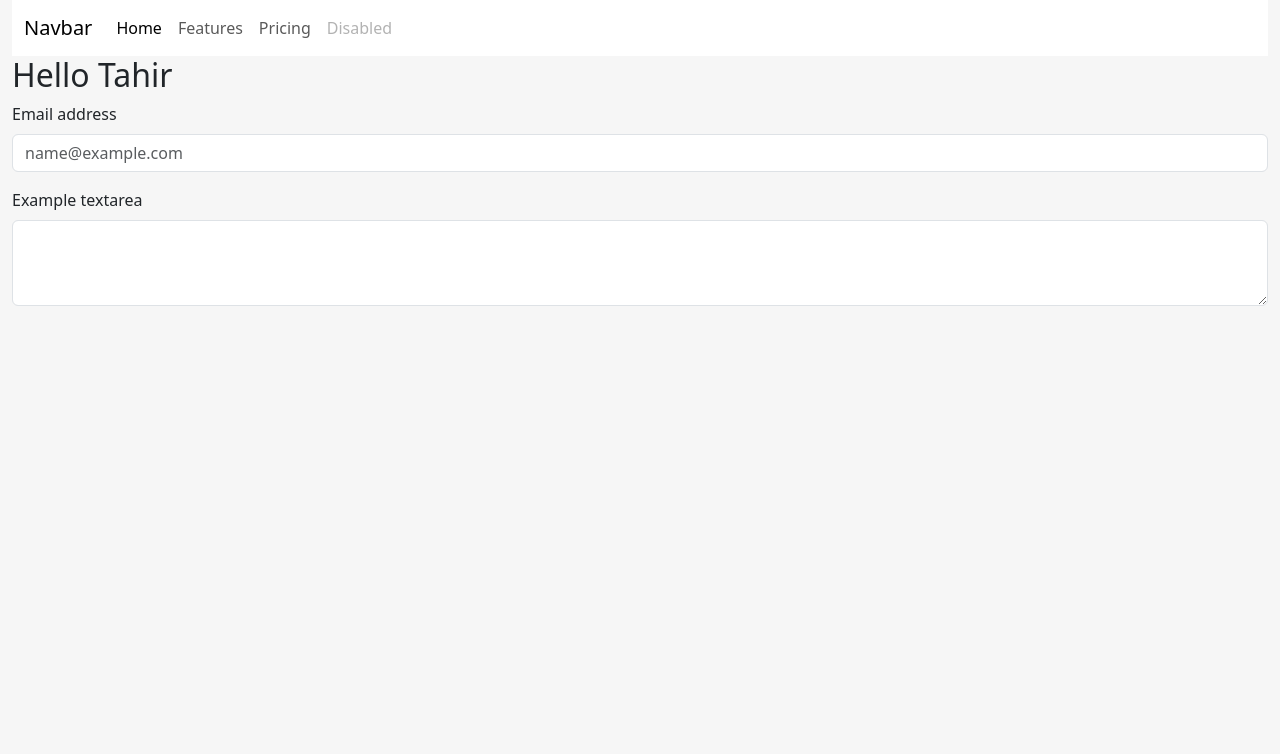
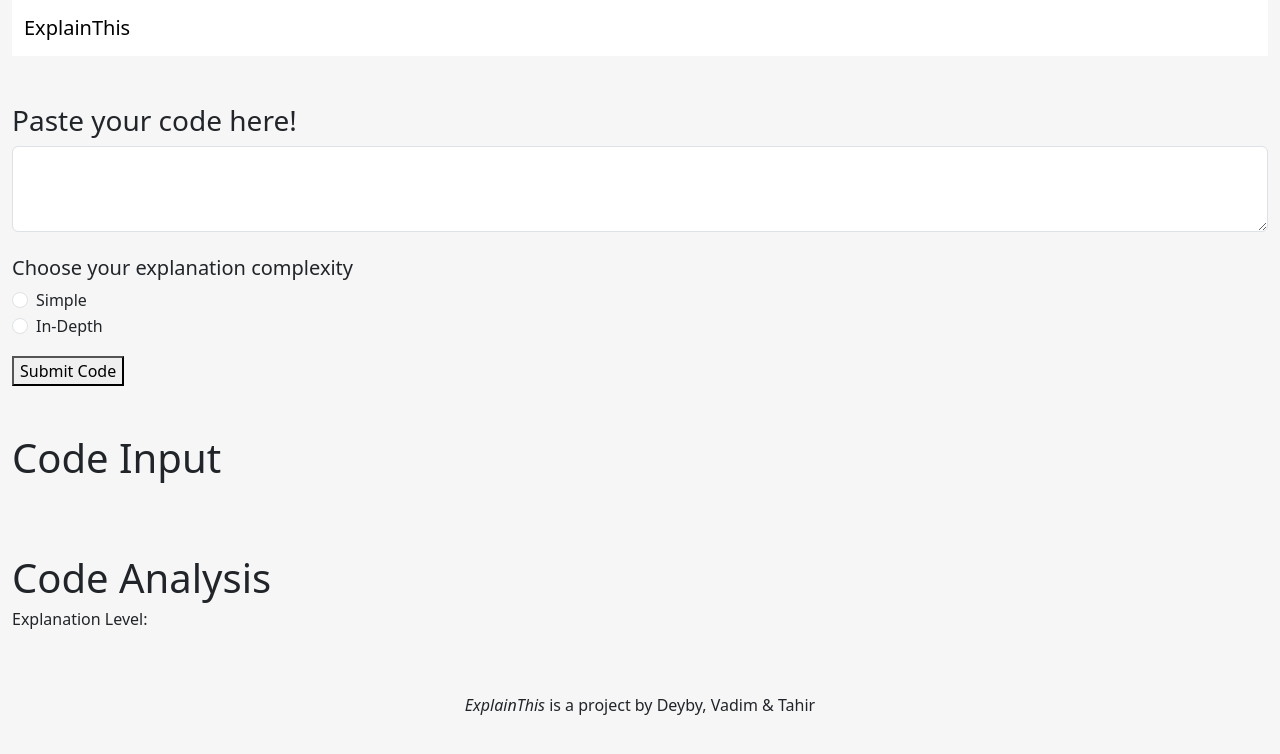
Before and after one commit to deybyr647/ExplainThis, a Next.js app: page /start in a window 1280 px wide. Shown: the top 754 px of the page. Built offline with nearby package versions, Linux system fonts and the light colour scheme.

Commit message:
Finished connecting serverless functions to front end & removed incomplete pages

```diff
--- a/components/navbar.tsx
+++ b/components/navbar.tsx
@@ -1,10 +1,12 @@
+import Link from "next/link";
+
 const Navigation = () => {
   return (
     <nav className="navbar navbar-expand-lg bg-white">
       <div className="container-fluid">
-        <a className="navbar-brand" href="#">
-          Navbar
-        </a>
+        <Link href={"/"} className={"navbar-brand"}>
+          ExplainThis
+        </Link>
         <button
           className="navbar-toggler"
           type="button"
@@ -16,20 +18,6 @@ const Navigation = () => {
         >
           <span className="navbar-toggler-icon"></span>
         </button>
-        <div className="collapse navbar-collapse" id="navbarNavAltMarkup">
-          <div className="navbar-nav">
-            <a className="nav-link active" aria-current="page" href="#">
-              Home
-            </a>
-            <a className="nav-link" href="#">
-              Features
-            </a>
-            <a className="nav-link" href="#">
-              Pricing
-            </a>
-            <a className="nav-link disabled">Disabled</a>
-          </div>
-        </div>
       </div>
     </nav>
   );
--- a/pages/api/analyze.ts
+++ b/pages/api/analyze.ts
@@ -32,7 +32,13 @@ const analyzer = async (req: NextApiRequest, res: NextApiResponse) => {
   const response = await openai.createCompletion(options);
   const { data } = response;
 
-  res.status(200).json({ ...data, ...req.query });
+  const out = {
+    input: code,
+    explanation: data.choices[0].text,
+    level: explanation,
+  };
+
+  res.status(200).json({ ...out });
 };
 
 export default analyzer;
--- a/pages/start.tsx
+++ b/pages/start.tsx
@@ -1,41 +1,133 @@
 import Navigation from "@/components/navbar";
+import { useState } from "react";
 
-export default function start() {
+export default function Start() {
+  const [code, setCode] = useState("");
+  const [explanation, setExplanation] = useState("");
+  const [formattedCode, setFormattedCode] = useState("");
+  const [explanationLevel, setExplanationLevel] = useState("");
+
+  const codeChangeHandler = (e: any) => {
+    e.preventDefault();
+    setCode(e.target.value);
+  };
+
+  const explanationChangeHandler = (e: any) => {
+    e.preventDefault();
+    setExplanationLevel(e.target.value);
+  };
+
+  const submitCode = (e: any) => {
+    e.preventDefault();
+
+    let explanationParam = "standard";
+
+    if (explanationLevel === "simple") {
+      explanationParam = "easy";
+    } else {
+      explanationParam = "standard";
+    }
+
+    (async () => {
+      const res = await fetch(
+        `http://localhost:3000/api/analyze?code=${code}&explanation=${explanationParam}`
+      );
+
+      const data = await res.json();
+
+      setCode((prev) => {
+        setFormattedCode(prev);
+        return "";
+      });
+
+      setExplanation(data.explanation);
+    })();
+  };
+
   return (
     <div className="container-fluid">
       <Navigation />
 
-      <div className="row">
+      <div className="row mt-5">
         <div className="col">
-          <h2>Hello Tahir</h2>
           <form>
             <div className="mb-3">
-              <label htmlFor="exampleFormControlInput1" className="form-label">
-                Email address
-              </label>
-              <input
-                type="email"
+              <h3 htmlFor="exampleFormControlTextarea1" className="form-label">
+                Paste your code here!
+              </h3>
+
+              <textarea
                 className="form-control"
-                id="exampleFormControlInput1"
-                placeholder="name@example.com"
+                id="exampleFormControlTextarea1"
+                rows={3}
+                onChange={codeChangeHandler}
+                value={code}
               />
             </div>
-            <div className="mb-3">
-              <label
-                htmlFor="exampleFormControlTextarea1"
-                className="form-label"
-              >
-                Example textarea
+
+            <h5 className={"mt-4"}>Choose your explanation complexity</h5>
+
+            <div className="form-check">
+              <input
+                className="form-check-input"
+                type="radio"
+                name="flexRadioDefault"
+                id="flexRadioDefault1"
+                value={"simple"}
+                onChange={explanationChangeHandler}
+                checked={explanationLevel === "simple"}
+              />
+              <label className="form-check-label" htmlFor="flexRadioDefault1">
+                Simple
               </label>
-              <textarea
-                class="form-control"
-                id="exampleFormControlTextarea1"
-                rows="3"
-              ></textarea>
             </div>
+
+            <div className="form-check">
+              <input
+                className="form-check-input"
+                type="radio"
+                name="flexRadioDefault"
+                id="flexRadioDefault2"
+                onChange={explanationChangeHandler}
+                value={"in-depth"}
+                checked={explanationLevel === "in-depth"}
+              />
+              <label className="form-check-label" htmlFor="flexRadioDefault2">
+                In-Depth
+              </label>
+            </div>
+
+            <button type={"submit"} onClick={submitCode} className={"mt-3"}>
+              Submit Code
+            </button>
           </form>
         </div>
       </div>
+
+      <div className={"row mt-5"}>
+        <div className={"col"}>
+          <h1>Code Input</h1>
+          <pre>
+            <code>{formattedCode}</code>
+          </pre>
+        </div>
+      </div>
+
+      <div className={"row mt-5"}>
+        <div className={"col"}>
+          <h1>Code Analysis</h1>
+          <h6>Explanation Level: {explanationLevel}</h6>
+          <p>{explanation}</p>
+        </div>
+      </div>
+
+      <footer className={"container mt-5"}>
+        <div className={"text-center"}>
+          <p>
+            <i>ExplainThis</i> is a project by Deyby, Vadim & Tahir
+          </p>
+        </div>
+      </footer>
     </div>
   );
 }
```
Also changed, not shown: pages/about.tsx (deleted, +0 -15 lines), pages/index.tsx (+8 -4 lines).
